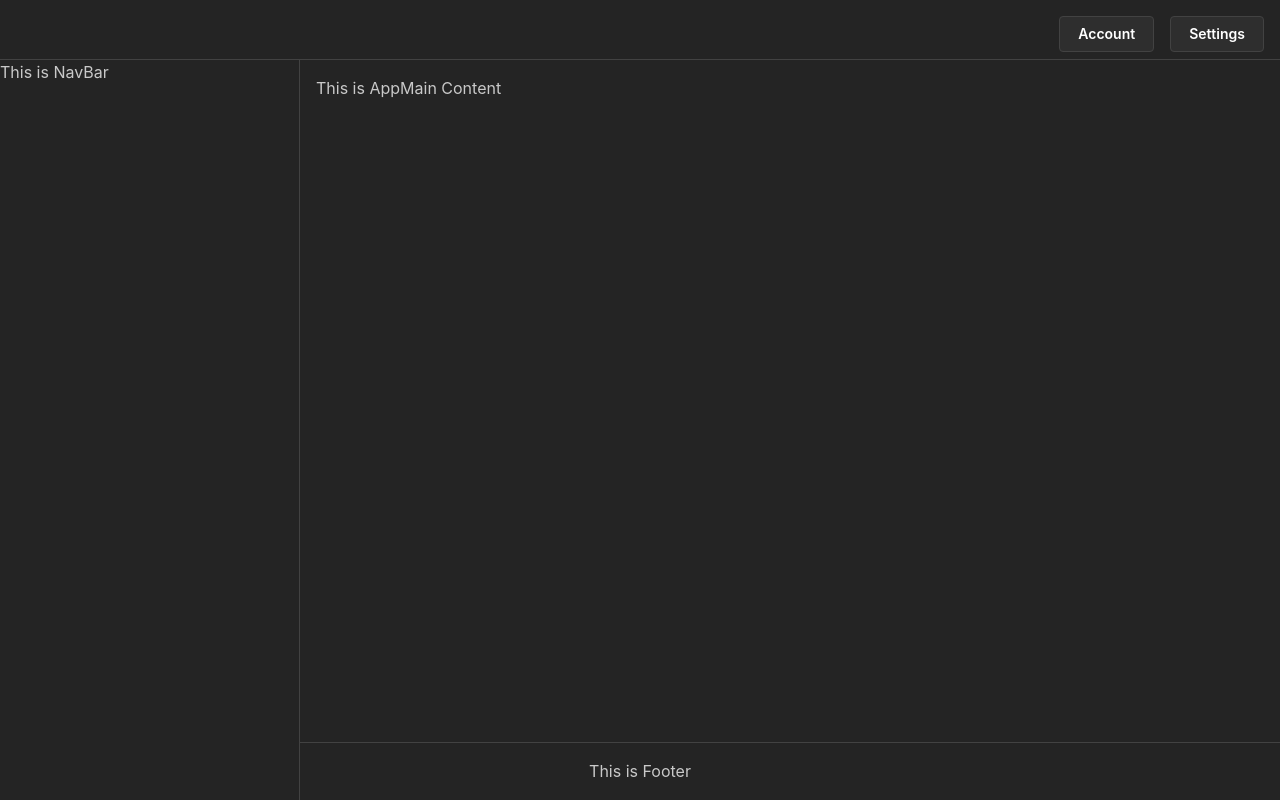
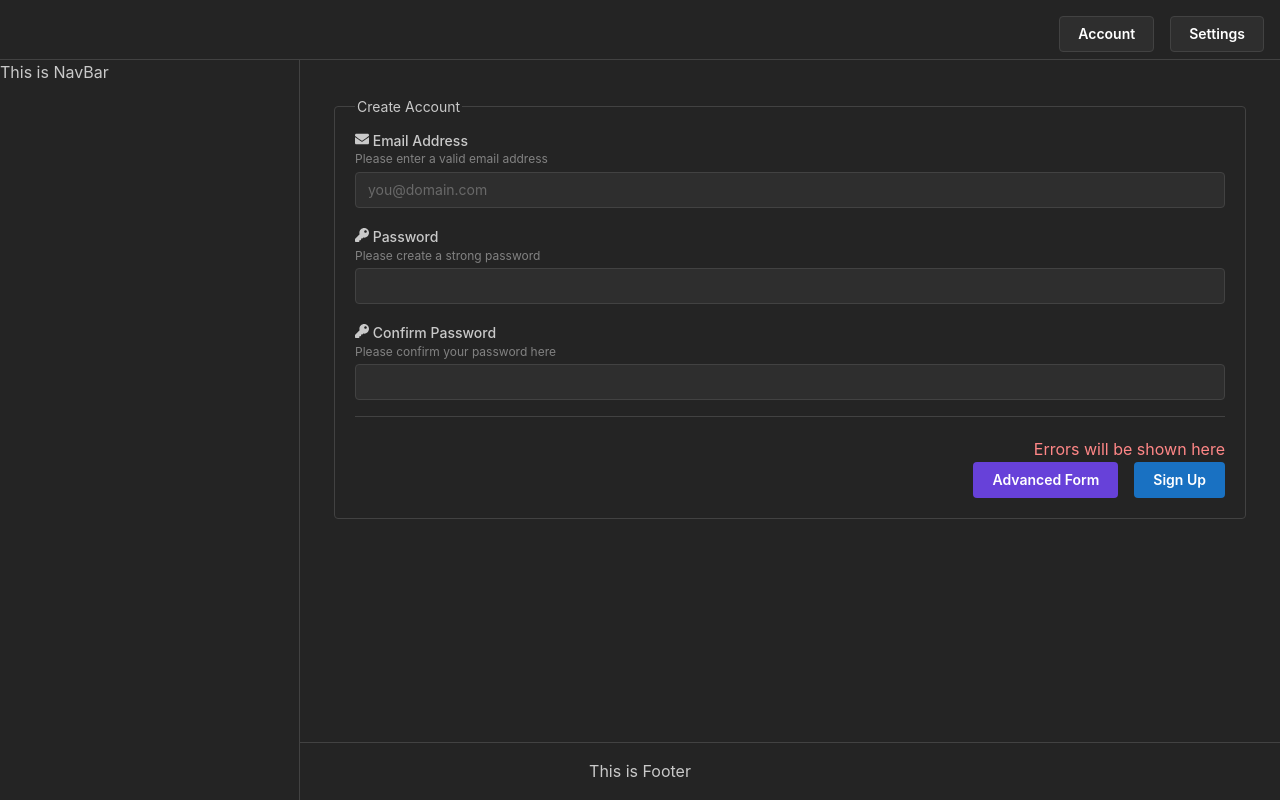
Before and after one commit to digivance/Digivance.Auth, a React (Vite) app in the folder src/digivance_auth/app/: page /signup in a window 1280 px wide. Built offline with nearby package versions, Linux system fonts and the light colour scheme.

Commit message:
Signup Signin

```diff
--- /dev/null
+++ b/src/digivance_auth/app/src/components/Account/SignInPage.tsx
@@ -0,0 +1,37 @@
+import { Button, Container, Divider, Fieldset } from '@mantine/core';
+import * as React from 'react';
+import { FaEnvelope, FaKey } from 'react-icons/fa';
+import TextField from '../common/TextField';
+const SignInPage: React.FC = () => {
+
+  return <>
+        <Container>
+            <form action="">
+                <Fieldset legend="Sign In" >
+                    <TextField
+                        icon={<FaEnvelope />}
+                        label="Email Address"
+                        description="Please enter a valid email address"
+                        placeholder="you@domain.com"
+                        name='emailAddress'
+                        type='email'
+                        mb={"md"}
+                    />
+
+                    <TextField
+                        icon={<FaKey />}
+                        label="Password"
+                        description="Please create a strong password"
+                        name="password"
+                        type="password"
+                        mb="md"
+                    />
+                    <Divider mb="lg" />
+                    <Button>Sign In</Button>
+
+                </Fieldset>
+            </form>
+        </Container>
+    </>
+};
+export default SignInPage;
--- /dev/null
+++ b/src/digivance_auth/app/src/components/Account/SignUpPage.tsx
@@ -0,0 +1,100 @@
+import { Button, Collapse, Container, Divider, Fieldset, Flex, Grid, Text } from '@mantine/core';
+import * as React from 'react';
+import { FaAt, FaEnvelope, FaKey, FaMobile } from 'react-icons/fa';
+import { FaPerson } from 'react-icons/fa6';
+import TextField from '../common/TextField';
+
+const SignUpPage: React.FC = () => {
+    const [showAdvancedForm, setShowAdvancedForm ] = React.useState(false);
+    const toggleAdvanced = React.useCallback(() => setShowAdvancedForm(!showAdvancedForm), [showAdvancedForm]);
+
+    return <Container mt="lg" mb={"xl"}>
+        <form>
+            <Fieldset legend="Create Account">
+                <TextField
+                    icon={<FaEnvelope />}
+                    label="Email Address"
+                    description="Please enter a valid email address"
+                    placeholder="you@domain.com"
+                    name="emailAddress"
+                    type="email"
+                    mb="md"
+                />
+
+                <TextField
+                    icon={<FaKey />}
+                    label="Password"
+                    description="Please create a strong password"
+                    name="password"
+                    type="password"
+                    mb="md"
+                />
+
+                <TextField
+                    icon={<FaKey />}
+                    label="Confirm Password"
+                    description="Please confirm your password here"
+                    name="confirmPassword"
+                    type="password"
+                    mb="md"
+                />
+
+                <Divider mb="lg" />
+
+                <Collapse in={showAdvancedForm}>
+                    <TextField
+                        icon={<FaAt />}
+                        label="Username"
+                        description="(Optional) provide a unique username. Will be automatically generated if left blank"
+                        placeholder="@username"
+                        name="username"
+                        mb="md"
+                    />
+
+                    <TextField
+                        icon={<FaMobile />}
+                        label="Mobile Phone"
+                        description="(Optional) please provide your mobile phone number"
+                        name="phoneNumber"
+                        mb="md"
+                    />
+
+                    <Grid>
+                        <Grid.Col span={6}>
+                            <TextField
+                                icon={<FaPerson />}
+                                label="First name"
+                                description="(Optional) your first, or given name"
+                                name="firstName"
+                                mb="md"
+                            />
+                        </Grid.Col>
+
+                        <Grid.Col span={6}>
+                            <TextField
+                                icon={<FaPerson />}
+                                label="Last name"
+                                description="(Optional) your last, or family name"
+                                name="lastName"
+                                mb="md"
+                            />
+                        </Grid.Col>
+                    </Grid>
+                </Collapse>
+
+                <Flex justify="flex-end">
+                    <Text c="red">Errors will be shown here</Text>
+                </Flex>
+                <Flex justify="flex-end">
+                    <Button color="violet" me="md" onClick={toggleAdvanced}>
+                        {showAdvancedForm ? 'Simple Form' : 'Advanced Form'}
+                    </Button>
+
+                    <Button>Sign Up</Button>
+                </Flex>
+            </Fieldset>
+        </form>
+    </Container>;
+};
+
+export default SignUpPage;
--- a/src/digivance_auth/app/src/components/AppMain.tsx
+++ b/src/digivance_auth/app/src/components/AppMain.tsx
@@ -1,8 +1,14 @@
 import { AppShell } from '@mantine/core';
 import * as React from 'react';
+import { Route, Routes } from 'react-router-dom';
+import SignInPage from './Account/SigninPage';
+import SignUpPage from './Account/SignUpPage';
 const AppMain: React.FC = () => {
   return       <AppShell.Main>
-  This is AppMain Content
+  <Routes>
+      <Route path='/signin' element={<SignInPage/>}></Route>
+      <Route path='/signup' element={<SignUpPage/>}></Route>
+      </Routes>
 </AppShell.Main>
 };
 export default AppMain;
--- /dev/null
+++ b/src/digivance_auth/app/src/components/common/TextField.tsx
@@ -0,0 +1,19 @@
+import * as React from 'react';
+import { TextInput, TextInputProps } from "@mantine/core";
+
+export interface TextFieldProps extends TextInputProps {
+    icon?: React.ReactNode;
+}
+
+const TextField: React.FC<TextFieldProps> = (props: TextFieldProps) => {
+    const label = props.icon ?
+        <span>{props.icon} {props.label}</span> :
+        props.label;
+
+    return <TextInput
+        {...props}
+        label={label}
+    />;
+};
+
+export default TextField;
```
